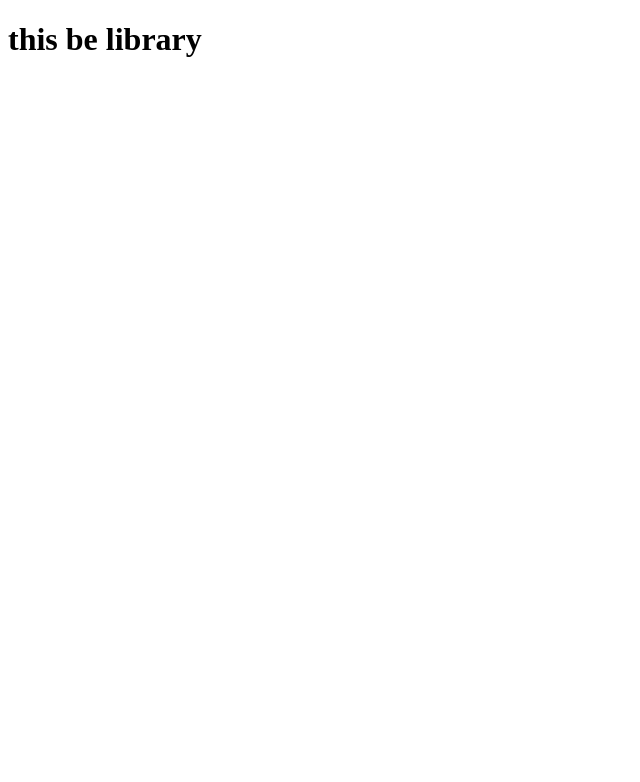
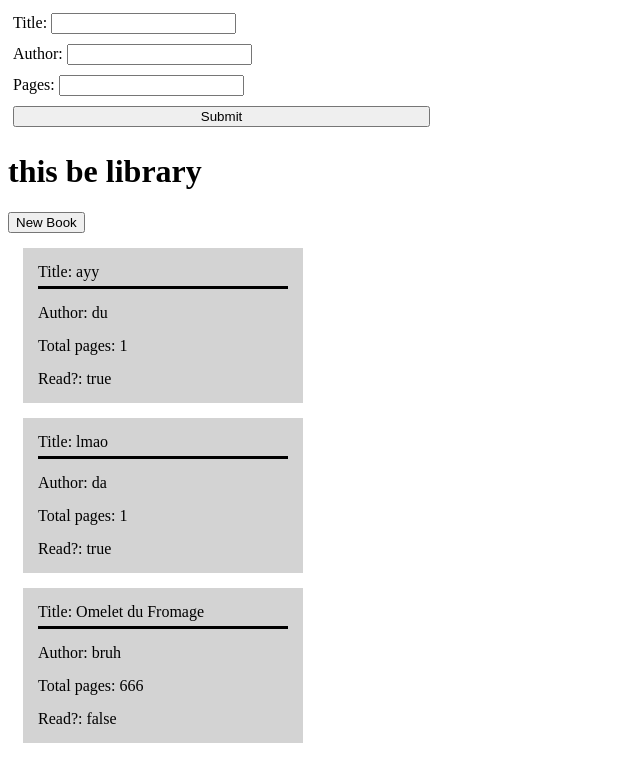
Before and after one commit to EvGRyder/Library, a plain HTML site: page index.html in a window 1280 px wide. Shown: the whole page, without its empty margins (0-640 px from the left). Drawn offline with Linux system fonts and the light colour scheme.

Commit message:
added some javascript for the book cards

```diff
--- a/index.html
+++ b/index.html
@@ -1,16 +1,31 @@
 <!DOCTYPE html>
 <html lang="en">
 <head>
+    <link rel="stylesheet" href="style.css">
     <meta charset="UTF-8">
     <meta http-equiv="X-UA-Compatible" content="IE=edge">
     <meta name="viewport" content="width=device-width, initial-scale=1.0">
     <title>Libraree</title>
 </head>
 <body>
+    <form id="myForm" action="">
+        <label for=""> Title:
+            <input type="text">
+        </label>
+        <label for=""> Author:
+            <input type="text">
+        </label>
+        <label for=""> Pages:
+            <input type="text">
+        </label>
+        <input type="submit">
+    </form>
     <h1>this be library</h1>
+    <button id="bookAdd">New Book</button>
 
+    <div id="bookshelf">
 
-
+    </div>
     <script src="script.js"></script>
 </body>
 </html>
--- a/script.js
+++ b/script.js
@@ -1,19 +1,61 @@
 console.log("hi");
+
+///== DOM QUERIES ==//
+const shelf = document.querySelector('#bookshelf')
 
 let Library = []
 
-function Book(title, author, pages) {
+function Book(title, author, pages, read) {
     this.title = title
     this.author = author
     this.pages = pages
+    this.read = read
 }
 
 function AddBookToLibrary(book) {
     Library.push(book)
 }
 
-const myBook = new Book("me", "moi", 1)
-console.log(myBook);
+const myBook = new Book("ayy", "du", 1, true)
+const youBook = new Book("lmao", "da", 1, true)
+const cookingBook = new Book("Omelet du Fromage", "bruh", 666, false)
+
 console.log(Library);
 AddBookToLibrary(myBook)
-console.log(Library);
+AddBookToLibrary(youBook)
+AddBookToLibrary(cookingBook)
+
+function listBooks() {
+    Library.forEach(book => {
+        book.id = Library.indexOf(book)
+        console.log(book);
+        makeCard(book)
+    })
+}
+
+function makeCard(book) {
+    const card = document.createElement("div")
+
+    const domTitle = document.createElement("div")
+    card.appendChild(domTitle)
+    const domAuthor = document.createElement("div")
+    card.appendChild(domAuthor)
+    const domPages = document.createElement("div")
+    card.appendChild(domPages)
+    const domRead = document.createElement("div")
+    card.appendChild(domRead)
+
+    domTitle.textContent = "Title: " + book.title
+    domTitle.classList.add("title")
+
+    domAuthor.textContent = "Author: " + book.author
+
+    domPages.textContent = "Total pages: " + book.pages
+
+    domRead.textContent = "Read?: " + book.read
+
+    card.classList.add("card")
+    shelf.appendChild(card)
+}
+
+listBooks()
--- a/style.css
+++ b/style.css
@@ -0,0 +1,25 @@
+#myForm {
+    display: flex;
+    flex-direction: column;
+}
+
+#myForm > * {
+    margin: 5px;
+    width: 33%;
+}
+
+.card {
+    background-color: lightgrey;
+    width: 250px;
+    height: 125px;
+    margin: 15px;
+    padding: 15px;
+    display: flex;
+    flex-direction: column;
+    justify-content: space-between;
+}
+
+.title {
+    border-bottom: solid;
+    padding-bottom: 5px;
+}
```
